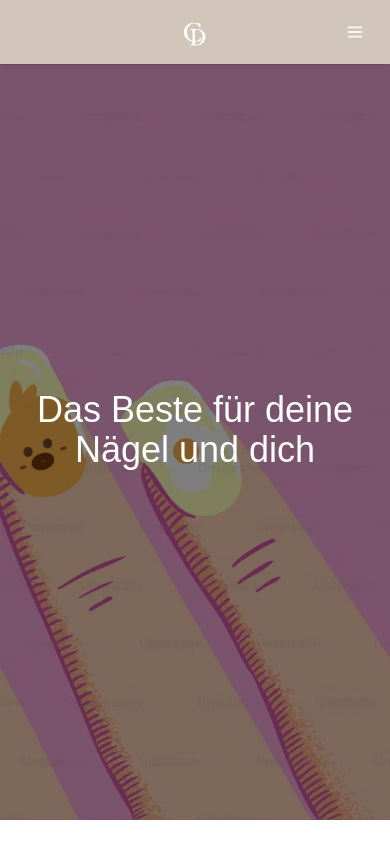
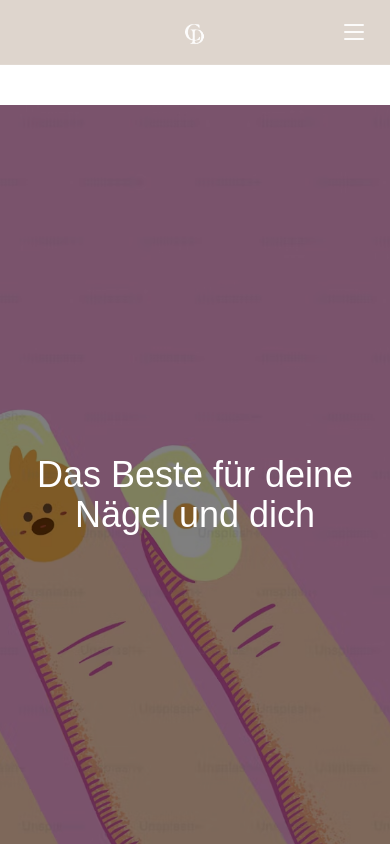
Before and after one commit to Julian1220/caronails, a Next.js app: page / in a window 390 px wide. Shown: the top 844 px of the page. Built offline with nearby package versions, Linux system fonts and the light colour scheme; a web font is replaced by a local one.

Commit message:
modern navbar

```diff
--- a/src/components/Navbar.tsx
+++ b/src/components/Navbar.tsx
@@ -4,19 +4,33 @@ import Link from "next/link";
 import { useEffect, useRef, useState } from "react";
 
 export function Navbar() {
-  const brandBg = "rgb(210, 197, 186)";
+  const brandBg = "rgba(210, 197, 186, 0.72)";
   const headingPink = "#EA6E94";
   const phoneNumber = "+436781259086";
+  const ANIMATION_MS = 700;
 
   const [open, setOpen] = useState(false);
+  const [isPinned, setIsPinned] = useState(false);
+  const [isVisible, setIsVisible] = useState(true);
+
+  const lastScrollY = useRef(0);
   const headerRef = useRef<HTMLElement | null>(null);
+  const hideTimeoutRef = useRef<ReturnType<typeof setTimeout> | null>(null);
 
   const links = [
     { label: "MANICURE", href: "/manicure" },
     { label: "PEDICURE", href: "/pedicure" },
+    { label: "SHELLAC", href: "/shellac" },
   ];
 
   useEffect(() => {
+    const clearHideTimeout = () => {
+      if (hideTimeoutRef.current) {
+        clearTimeout(hideTimeoutRef.current);
+        hideTimeoutRef.current = null;
+      }
+    };
+
     const onKey = (e: KeyboardEvent) => {
       if (e.key === "Escape") setOpen(false);
     };
@@ -26,28 +40,74 @@ export function Navbar() {
       if (!headerRef.current.contains(e.target as Node)) setOpen(false);
     };
 
+    const onScroll = () => {
+      const currentScrollY = window.scrollY;
+      const scrollingUp = currentScrollY < lastScrollY.current;
+      const nearTop = currentScrollY <= 24;
+
+      clearHideTimeout();
+
+      if (nearTop) {
+        setIsPinned(false);
+        setIsVisible(true);
+      } else if (scrollingUp) {
+        setIsPinned(true);
+        requestAnimationFrame(() => {
+          setIsVisible(true);
+        });
+      } else {
+        if (isPinned) {
+          setIsVisible(false);
+          setOpen(false);
+
+          hideTimeoutRef.current = setTimeout(() => {
+            setIsPinned(false);
+            setIsVisible(true);
+          }, ANIMATION_MS);
+        }
+      }
+
+      lastScrollY.current = currentScrollY;
+    };
+
+    lastScrollY.current = window.scrollY;
+
     document.addEventListener("keydown", onKey);
     document.addEventListener("mousedown", onClick);
+    window.addEventListener("scroll", onScroll, { passive: true });
 
     return () => {
+      clearHideTimeout();
       document.removeEventListener("keydown", onKey);
       document.removeEventListener("mousedown", onClick);
+      window.removeEventListener("scroll", onScroll);
     };
-  }, []);
+  }, [isPinned]);
 
   return (
+    <>
+      {isPinned && <div className="h-16 md:h-20" />}
+
       <header
         ref={headerRef}
-      className="fixed top-0 left-0 z-50 w-full shadow-sm"
+        className={`z-50 w-full border-b border-white/10 backdrop-blur-xl transition-all duration-700 ease-[cubic-bezier(0.22,1,0.36,1)] ${
+          isPinned ? "fixed left-0 top-0" : "relative"
+        } ${
+          isPinned
+            ? isVisible
+              ? "translate-y-0 opacity-100"
+              : "-translate-y-2 opacity-0"
+            : "translate-y-0 opacity-100"
+        }`}
         style={{ backgroundColor: brandBg, ["--hp" as any]: headingPink }}>
         <nav className="w-full px-4 lg:px-10">
           <div className="relative flex h-16 items-center justify-between md:h-20">
-          <div className="hidden items-center gap-10 lg:flex">
+            <div className="hidden items-center gap-8 lg:flex xl:gap-10">
               {links.map((l) => (
                 <Link
                   key={l.href}
                   href={l.href}
-                className="text-xs tracking-[0.22em] text-white/80 transition hover:text-[var(--hp)]">
+                  className="text-[10px] font-light tracking-[0.32em] text-white/78 transition duration-200 hover:text-[var(--hp)]">
                   {l.label}
                 </Link>
               ))}
@@ -61,7 +121,7 @@ export function Navbar() {
                 <img
                   src="/logo_navbar.png"
                   alt="Logo"
-                className="h-8 w-auto md:h-10"
+                  className="h-7 w-auto opacity-95 md:h-9"
                 />
               </Link>
             </div>
@@ -69,7 +129,7 @@ export function Navbar() {
             <div className="hidden items-center lg:flex">
               <a
                 href={`tel:${phoneNumber}`}
-              className="inline-flex items-center justify-center rounded-full px-6 py-2 text-xs tracking-[0.22em] text-white transition hover:brightness-95"
+                className="inline-flex items-center justify-center rounded-full px-6 py-[5px] text-[10px] font-light tracking-[0.28em] text-white transition duration-200 hover:brightness-95"
                 style={{ backgroundColor: headingPink }}>
                 BOOK NOW
               </a>
@@ -79,37 +139,41 @@ export function Navbar() {
               <button
                 type="button"
                 onClick={() => setOpen((v) => !v)}
-              className="inline-flex items-center justify-center p-2 text-white/90 transition hover:text-white focus:outline-none focus:ring-0 focus-visible:outline-none focus-visible:ring-0"
+                className="relative inline-flex h-10 w-10 items-center justify-center text-white/90 transition hover:text-white focus:outline-none"
                 aria-label="Menü"
                 aria-expanded={open}>
-              <svg
-                width="22"
-                height="22"
-                viewBox="0 0 24 24"
-                fill="none"
-                aria-hidden="true">
-                <path
-                  d="M5 7h14M5 12h14M5 17h14"
-                  stroke="currentColor"
-                  strokeWidth="2"
-                  strokeLinecap="round"
+                <span className="relative block h-4 w-5">
+                  <span
+                    className={`absolute left-0 top-0 block h-[1.5px] w-5 rounded-full bg-current transition-all duration-300 ${
+                      open ? "top-[7px] rotate-45" : ""
+                    }`}
                   />
-              </svg>
+                  <span
+                    className={`absolute left-0 top-[7px] block h-[1.5px] w-5 rounded-full bg-current transition-all duration-300 ${
+                      open ? "opacity-0" : "opacity-100"
+                    }`}
+                  />
+                  <span
+                    className={`absolute left-0 top-[14px] block h-[1.5px] w-5 rounded-full bg-current transition-all duration-300 ${
+                      open ? "top-[7px] -rotate-45" : ""
+                    }`}
+                  />
+                </span>
               </button>
             </div>
           </div>
 
-        {open && (
           <div
-            className="border-t border-white/25 lg:hidden"
-            style={{ backgroundColor: brandBg }}>
+            className={`overflow-hidden transition-all duration-300 ease-out lg:hidden ${
+              open ? "max-h-72 border-t border-white/15" : "max-h-0"
+            }`}>
             <div className="flex flex-col items-center py-4 text-center">
               {links.map((l) => (
                 <Link
                   key={l.href}
                   href={l.href}
                   onClick={() => setOpen(false)}
-                  className="w-full py-3 text-center text-xs tracking-[0.22em] text-white/85 transition hover:text-[var(--hp)]">
+                  className="w-full py-3 text-center text-[10px] font-light tracking-[0.28em] text-white/85 transition hover:text-[var(--hp)]">
                   {l.label}
                 </Link>
               ))}
@@ -117,14 +181,14 @@ export function Navbar() {
               <a
                 href={`tel:${phoneNumber}`}
                 onClick={() => setOpen(false)}
-                className="mt-2 inline-flex items-center justify-center rounded-full px-5 py-2 text-xs tracking-[0.22em] text-white transition hover:brightness-95"
+                className="mt-3 inline-flex items-center justify-center rounded-full px-5 py-[5px] text-[10px] font-light tracking-[0.28em] text-white transition hover:brightness-95"
                 style={{ backgroundColor: headingPink }}>
                 BOOK NOW
               </a>
             </div>
           </div>
-        )}
         </nav>
       </header>
+    </>
   );
 }
```
Lines whose indentation alone changed are shown as unchanged.
